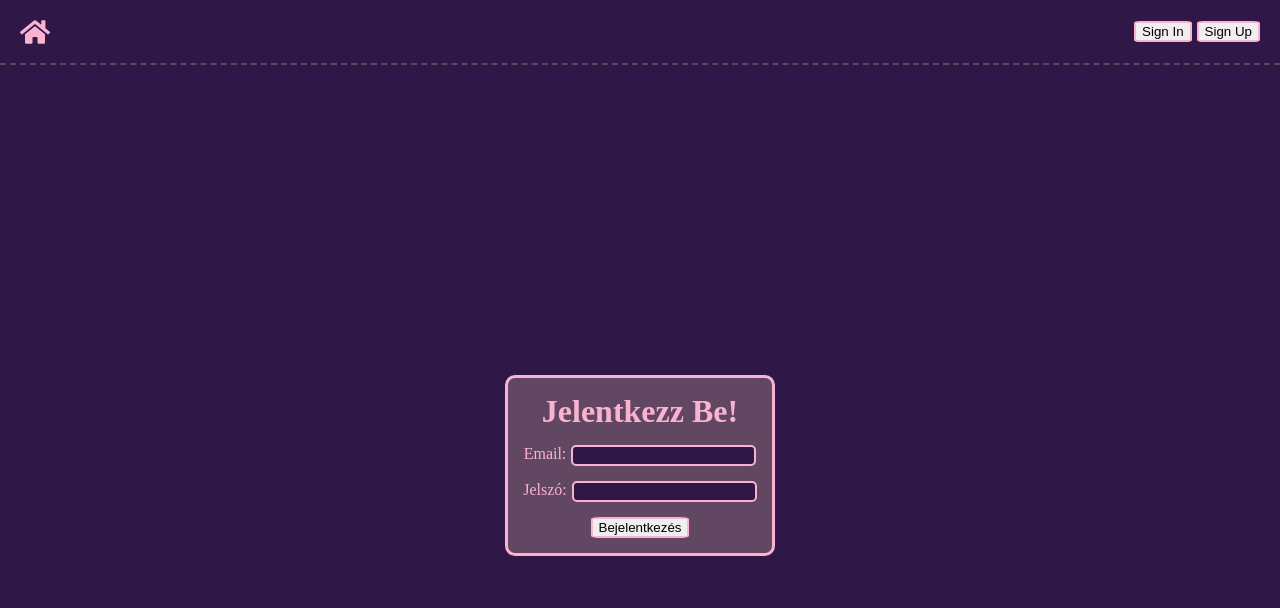
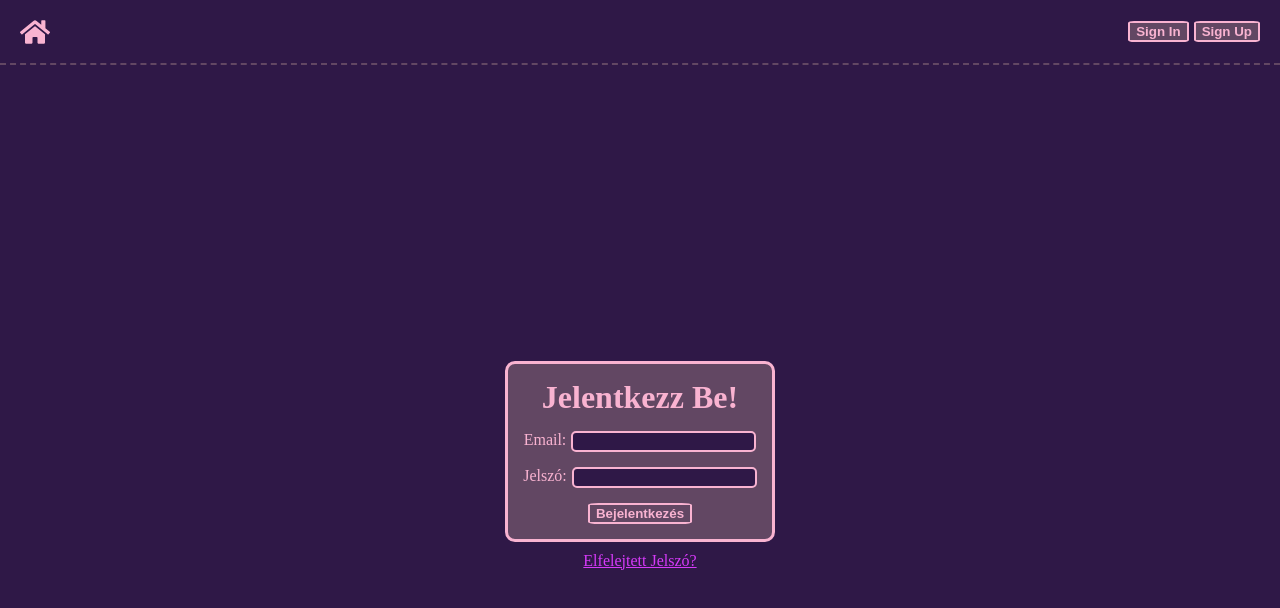
Before and after one commit to hanakkristof/recipebook, a React (Vite) app: page /signin in a window 1280 px wide. Shown: the top 608 px of the page. Built offline with nearby package versions, Linux system fonts and the light colour scheme; no server answers.

Commit message:
Authentication

```diff
--- a/package.json
+++ b/package.json
@@ -16,7 +16,8 @@
     "react": "^19.1.1",
     "react-dom": "^19.1.1",
     "react-icons": "^5.5.0",
-    "react-router": "^7.9.5"
+    "react-router": "^7.9.5",
+    "react-toastify": "^11.0.5"
   },
   "devDependencies": {
     "@eslint/js": "^9.36.0",
--- a/src/App.css
+++ b/src/App.css
@@ -85,6 +85,32 @@ button{
     border-radius: 10%;
 }
 
+button{
+    color: var(--background);
+    background-color: var(--secondary);
+    font-weight: bold;
+}
+
+button:disabled{
+    color: var(--disabled);
+    border: 3px solid var(--disabled);
+    background-color: var(--primary);
+}
+button:disabled:hover{
+    color: var(--disabled);
+    border: 3px solid var(--disabled);
+    background-color: var(--primary);
+}
+
+button:hover{
+    color: var(--accent);
+    border: 3px solid var(--accent);
+}
+
+a{
+    color: var(--accent);
+}
+
 input[type="file"]{
     display: none;
 }
--- a/src/App.jsx
+++ b/src/App.jsx
@@ -6,6 +6,7 @@ import { Home } from './pages/Home'
 import SignUp from './components/SignUp'
 import SignIn from './components/SignIn'
 import MyHeader from './components/MyHeader'
+import { PwReset } from './pages/PwReset'
 
 function App() {
 
@@ -20,6 +21,7 @@ function App() {
       <Route path='/edit/:id' element={<RecipesForm/>} />
       <Route path='/signup' element={<SignUp/>}/>
       <Route path='/signin' element={<SignIn/>}/>
+      <Route path='/pwreset' element={<PwReset/>}/>
     </Routes>
     </div>
   )
--- /dev/null
+++ b/src/components/MyToastify.jsx
@@ -0,0 +1,42 @@
+import React from 'react'
+import { useContext } from 'react'
+import { useEffect } from 'react'
+import { toast } from 'react-toastify'
+import { ToastContainer } from 'react-toastify'
+import { MyUserContext } from '../context/MyUserProvider'
+import { useNavigate } from 'react-router'
+import signUp from './SignUp'
+
+
+export const MyToastify = ({err, signUp,resetPw }) => {
+    const {setMsg,msg} = useContext(MyUserContext)
+    const navigate = useNavigate()
+    console.log(msg);
+
+    useEffect(()=>{
+        if(err){
+            toast.error(err,{position:"top-left"})
+            setMsg({})
+        }
+        else if(signUp){
+            console.log("LEFUTOT!!!!!!");
+
+            toast.success(signUp,{position:"top-center"})
+            setTimeout(()=>{
+                navigate("/signin")
+                setMsg({})
+            },2000)
+        }
+        else if(resetPw){
+            toast.success(resetPw,{position:"top-center"})
+            setMsg({})
+            navigate("/signin")
+        }
+    },[err,signUp,resetPw])
+
+  return (
+
+      <ToastContainer />
+
+  )
+}
--- a/src/components/RecipeCard.jsx
+++ b/src/components/RecipeCard.jsx
@@ -12,7 +12,7 @@ export const RecipeCard = ({id,name,lepesek,ingredients,url,delete_url}) => {
       <h1 style={{fontWeight:"bold", textDecoration:"underline"}}>{name}</h1>
         <div style={{display:"flex", flexWrap:"wrap", gap:"10px", flexDirection:"row", alignItems:"center", justifyContent:"center", textAlign:"center", paddingTop:"15px"}}>{ingredients.map(obj=><p style={{border:"2px, solid, var(--background)", borderRadius:"5px", backgroundColor:"var(--secondary)" ,textTransform:"capitalize"}}>{obj}</p>)}</div>
       <img src={url} alt={name} style={{maxWidth:"450px", padding:"15px", borderRadius:"10px", border:"2px,solid,var(--background)"}} />
-        <div style={{display:"flex", border:"2px,solid,var(--background)",borderRadius:"5px", padding:"5px", backgroundColor:"var(--secondary)", alignItems:"center", justifyContent:"center"}}>
+        <div style={{maxWidth:"450px",  display:"flex", border:"2px,solid,var(--background)",borderRadius:"5px", padding:"5px", backgroundColor:"var(--secondary)", alignItems:"center", justifyContent:"center"}}>
             {lepesek}
         </div>
       <div style={{ width:"100%", padding:"5px",display:"flex", alignItems:"center", justifyContent:"space-between"}}>
--- a/src/components/SignIn.jsx
+++ b/src/components/SignIn.jsx
@@ -3,6 +3,7 @@ import { useContext } from 'react'
 import { MyUserContext, MyUserProvider } from '../context/MyUserProvider'
 import { useNavigate } from 'react-router'
 import { useEffect } from 'react'
+import { MyToastify } from './MyToastify'
 
 const SignIn = () => {
   const { signInUser, msg } = useContext(MyUserContext)
@@ -22,7 +23,7 @@ const SignIn = () => {
   }, [msg])
 
   return (
-    <div style={{ minHeight: "100vh", backgroundColor: "var(--primary)", position: "relative", display: "flex", flexDirection: "column", alignItems: "center", justifyContent: "center" }}>
+    <div style={{ gap:"5px",minHeight: "100vh", backgroundColor: "var(--primary)", position: "relative", display: "flex", flexDirection: "column", alignItems: "center", justifyContent: "center" }}>
       <form onSubmit={handleSubmit} style={{ border: "var(--background), solid, 3px", color: 'var(--background)', display: "flex", alignItems: "center", justifyContent: "center", flexDirection: "column", gap: "15px", backgroundColor: "var(--secondary)", padding: "15px", borderRadius: "10px" }}>
         <h1>Jelentkezz Be!</h1>
         <span style={{ display: "flex", justifyContent: "space-between", gap: "5px" }}>
@@ -36,8 +37,9 @@ const SignIn = () => {
       </form>
       <div className='error'>
         {msg && msg?.err && <p className='errormsg'>{msg.err}</p>}
-
+        {msg && <MyToastify {...msg}/>}
       </div>
+      <div><a href="#" onClick={()=>navigate("/pwreset")}>Elfelejtett Jelszó?</a></div>
     </div>
 
   )
--- a/src/context/MyUserProvider.jsx
+++ b/src/context/MyUserProvider.jsx
@@ -1,71 +1,88 @@
-import { createUserWithEmailAndPassword, onAuthStateChanged, sendEmailVerification, signInWithEmailAndPassword, signOut, updateProfile } from 'firebase/auth'
+import { createUserWithEmailAndPassword, onAuthStateChanged, sendEmailVerification, sendPasswordResetEmail, signInWithEmailAndPassword, signOut, updateProfile } from 'firebase/auth'
 import React from 'react'
 import { useEffect } from 'react'
 import { useState } from 'react'
 import { createContext } from 'react'
 import { auth } from '../firebaseApp'
+import { useNavigate } from 'react-router'
 
 export const MyUserContext = createContext() //tartály az adatoknak
 
-export const MyUserProvider = ({children}) => {
+export const MyUserProvider = ({ children }) => {
   const [user, setUser] = useState(null)
   const [msg, setMsg] = useState({})
   const [verified, setVerified] = useState(false)
+  const navigate=useNavigate()
 
-  useEffect(()=>{
-    const unsubscribe = onAuthStateChanged(auth,(currentUser)=>{
+  useEffect(() => {
+    const unsubscribe = onAuthStateChanged(auth, (currentUser) => {
       setUser(currentUser)
     })
-  return ()=>unsubscribe() //leiratkozunk a kibejelentkezés figyeléséről
-  },[])
+    return () => unsubscribe() //leiratkozunk a kibejelentkezés figyeléséről
+  }, [])
 
-    const signUpUser = async (email, password, displayName)=>{
-    console.log(email,password,displayName);
+  const signUpUser = async (email, password, displayName) => {
+    console.log(email, password, displayName);
     try {
-      await createUserWithEmailAndPassword(auth, email,password)
-      await updateProfile(auth.currentUser,{displayName})
+      await createUserWithEmailAndPassword(auth, email, password)
+      await updateProfile(auth.currentUser, { displayName })
       await sendEmailVerification(auth.currentUser)
       console.log("az email címre aktiváló link érkezett");
-      setMsg({signUp:"Kattints az email címben küldött aktiváló linkre"})
-      setMsg(prev=>delete prev.err)
+      setMsg({ signUp: "Kattints az email címben küldött aktiváló linkre" })
+
       logOutUser()
 
     } catch (error) {
       console.log(error);
-      setMsg({err:error.message})
+      setMsg({ err: error.message })
     }
 
   }
 
-  const logOutUser = async ()=>{
+  const logOutUser = async () => {
     await signOut(auth)
-    setMsg(prev =>delete prev.signIn)
+
   }
 
-  const signInUser = async (email, password)=>{
+  const signInUser = async (email, password) => {
     try {
-      await signInWithEmailAndPassword(auth,email,password)
+      await signInWithEmailAndPassword(auth, email, password)
       const currentUser = auth.currentUser
       if (!currentUser.emailVerified) {
-        setMsg({err:"Kattints az email címben küldött aktiváló linkre"})
-        setMsg(prev=>delete prev.signIn)
+        setMsg({ err: "Kattints az email címben küldött aktiváló linkre" })
+
         logOutUser()
         return
       }
       console.log("sikeres bejelentkezés");
-      setMsg(prev=>delete prev.err)
-      setMsg({signIn:true})
+
+      setMsg({ signIn: true })
     } catch (error) {
       console.log(error);
-      setMsg({err:error.message})
+      setMsg({ err: error.message })
     }
+  }
+
+  const resetPass= async (email, )=>{
+      let success=false
+      try {
+        await sendPasswordResetEmail(auth, email)
+        setMsg({resetPw:"A jelszó visszaállítási email elküldve"})
+
+      } catch (error) {
+        setMsg({err:error.message})
+      }finally{
+        if (success) {
+          navigate("/signin")
+        }
+      }
   }
 
   return (
     <div>
-        <MyUserContext.Provider value={{user, signUpUser, logOutUser, signInUser, msg, verified, setVerified}}>
-          {children}
-        </MyUserContext.Provider>
+      <MyUserContext.Provider value={{ user, signUpUser, logOutUser, signInUser, msg, verified, setVerified, setMsg, resetPass }}>
+        {children}
+      </MyUserContext.Provider>
     </div>
   )
 }
--- a/src/mybackend.js
+++ b/src/mybackend.js
@@ -43,11 +43,12 @@ export const addRecipe = async (recipe, file) => {
 }
 
 //receptek realtime olvasása: onSnapshot()
-export const readRecipes = async (setRecipes) => {
+export const readRecipes = async (setRecipes, setLoading) => {
     const collectionRef = collection(db, "recipes")
     const q = query(collectionRef, orderBy("timestamp", "desc"))
     const unsubscribe = onSnapshot(q, (snapshot) => {
         setRecipes(snapshot.docs.map(doc => ({ ...doc.data(), id: doc.id })))
+        setLoading(false)
     })
     return unsubscribe
 }
--- /dev/null
+++ b/src/pages/PwReset.jsx
@@ -0,0 +1,30 @@
+import React from 'react'
+import { useContext } from 'react'
+import { MyUserContext } from '../context/MyUserProvider'
+import { MyToastify } from '../components/MyToastify'
+
+export const PwReset = () => {
+
+
+    const { msg,resetPass } = useContext(MyUserContext)
+    const handleSubmit = async (event) => {
+        event.preventDefault()
+        const data = new FormData(event.currentTarget)
+        console.log(data.get("email"));
+        await resetPass(data.get("email"))
+
+
+    }
+    return (
+        <div style={{ minHeight: "100vh", backgroundColor: "var(--primary)", position: "relative", display: "flex", flexDirection: "column", alignItems: "center", justifyContent: "center" }}>
+            <form onSubmit={handleSubmit} style={{ border: "var(--background), solid, 3px", color: 'var(--background)', display: "flex", alignItems: "center", justifyContent: "center", flexDirection: "column", gap: "15px", backgroundColor: "var(--secondary)", padding: "15px", borderRadius: "10px" }}>
+                <h3>Jelszó megváltoztatása</h3>
+                <span style={{ display: "flex", justifyContent: "space-between", gap: "5px" }}>
+                    <label htmlFor="email">Email:</label>
+                    <input name='email' type="email" id='email' /></span>
+                <button>Új jelszó igénylése</button>
+            </form>
+            {msg && <MyToastify {...msg} />}
+        </div>
+    )
+}
--- a/src/pages/Recipes.jsx
+++ b/src/pages/Recipes.jsx
@@ -11,14 +11,15 @@ export const Recipes = () => {
 
     const {user} = useContext(MyUserContext)
     console.log(user);
-  const [recipes,setRecipes] = useState([])
+  const [recipes,setRecipes] = useState(null)
+  const [loading, setLoading] = useState(false)
 
 
   const navigate = useNavigate()
 
 
   useEffect(()=>{
-    readRecipes(setRecipes)
+    readRecipes(setRecipes, setLoading)
   },[])
   console.log(recipes);
 
@@ -27,6 +28,7 @@ export const Recipes = () => {
       <div style={{textAlign:"center", display:"flex", alignItems:"center", justifyContent:"center", flexDirection:"column", flexWrap:"wrap", gap:"15px", color:"var(--background)"}}>
         {recipes && recipes.length>0 && recipes.map(obj=><RecipeCard key={obj.id}{...obj}/>)}
         {recipes && recipes.length == 0 && <h4>Nincsenek receptek feltöltve.</h4>}
+
       </div>
 
         <button onClick={()=>navigate("/addnew")} style={{position:"absolute", bottom:"5px", right:"5px"}}>Recept hozzáadása</button>
```
Also changed, not shown: src/components/SignUp.jsx (+19 -6 lines), src/main.jsx (+4 -4 lines), 1 other file (tests, documents, lock files or other folders).
